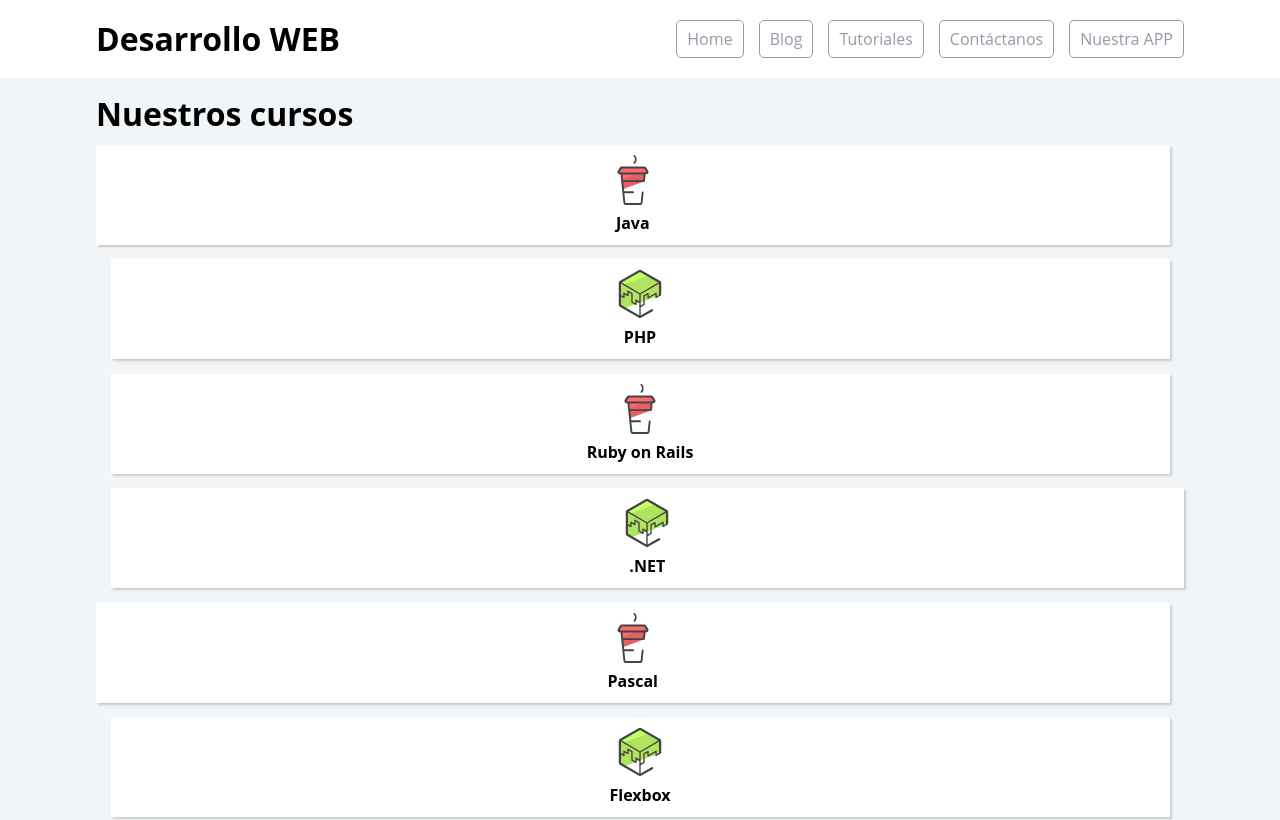
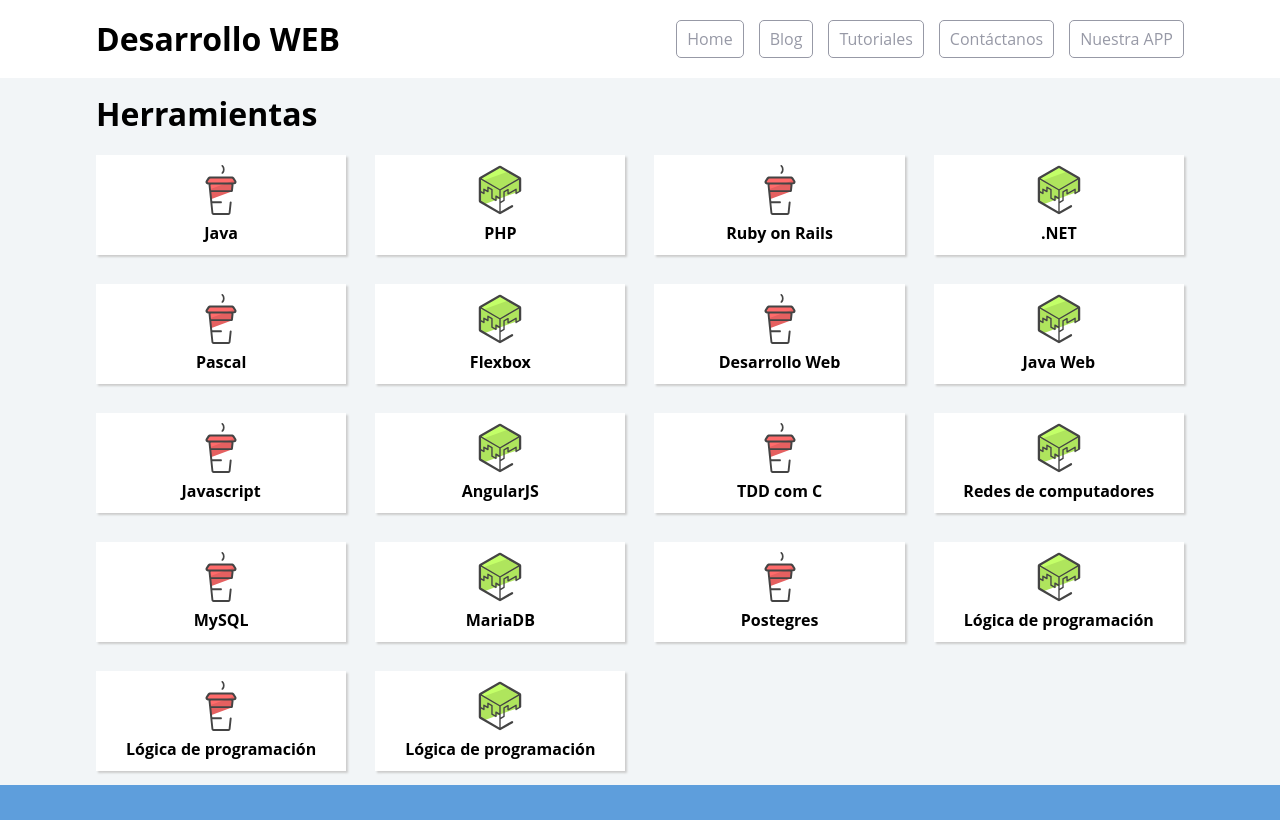
Before and after one commit to wlltech/flexbox, a plain HTML site: page index.html in a window 1280 px wide. Shown: the top 820 px of the page. Drawn offline with Linux system fonts and the light colour scheme; grey boxes are pictures that could not be loaded.

Commit message:
Ejercicios calculando el tamaño del width

```diff
--- a/css/flexbox.css
+++ b/css/flexbox.css
@@ -41,3 +41,13 @@
     flex-wrap: wrap;
     height: 260px;
 }
+
+.contenidoPrincipal-cursos {
+    display: flex;
+    flex-wrap: wrap;
+}
+
+.contenidoPrincipal-cursos-link{
+    display: flex;
+    width: 23%;
+}
--- a/index.html
+++ b/index.html
@@ -30,7 +30,7 @@
 
 	<main class="contenidoPrincipal">
 		<div class="container">
-			<h2 class="subtitulo">Nuestros cursos</h2>
+			<h2 class="subtitulo">Herramientas</h2>
 
 			<nav>
 				<ul class="contenidoPrincipal-cursos">
```
Also changed, not shown: img/web-icon.png (added), 1 other file.
